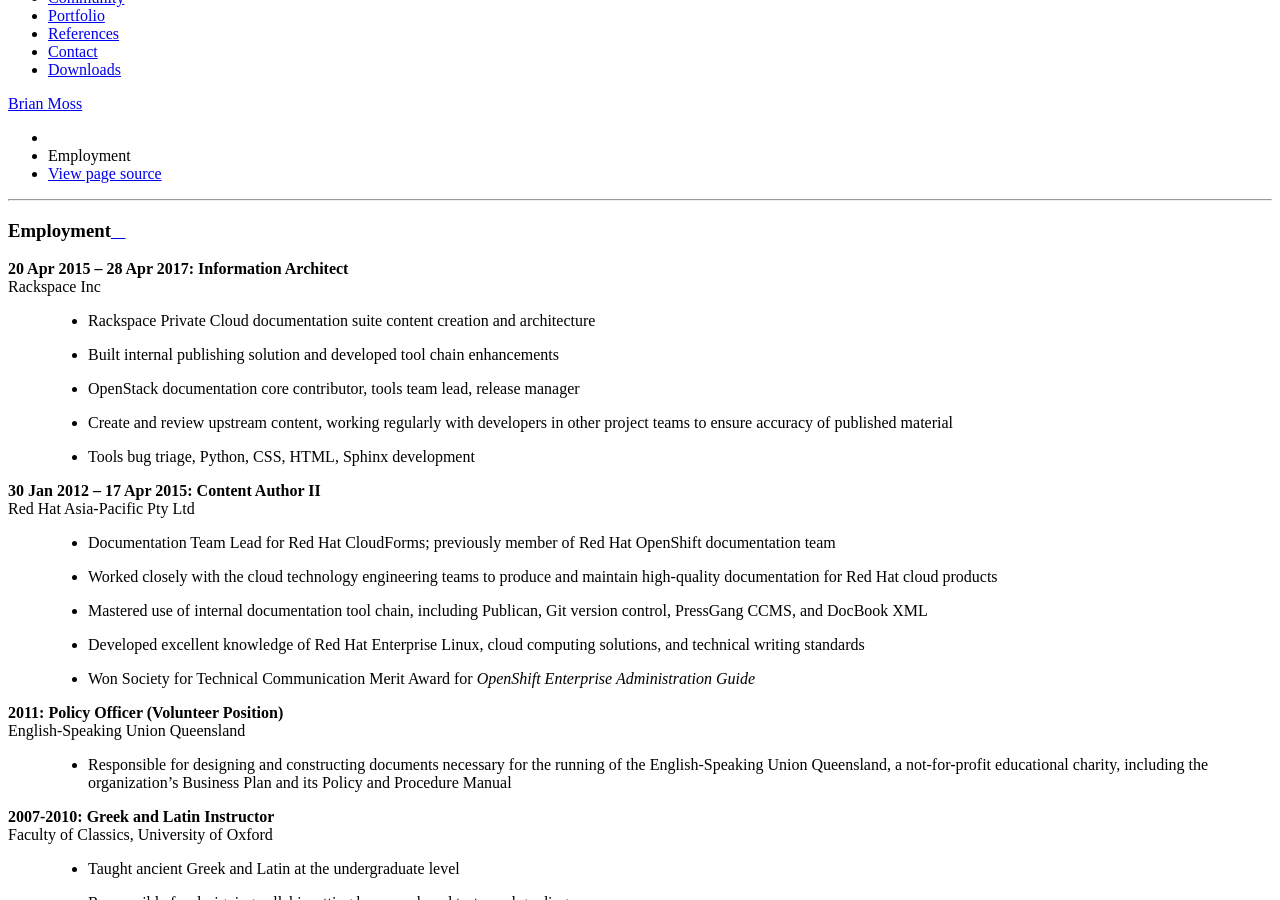
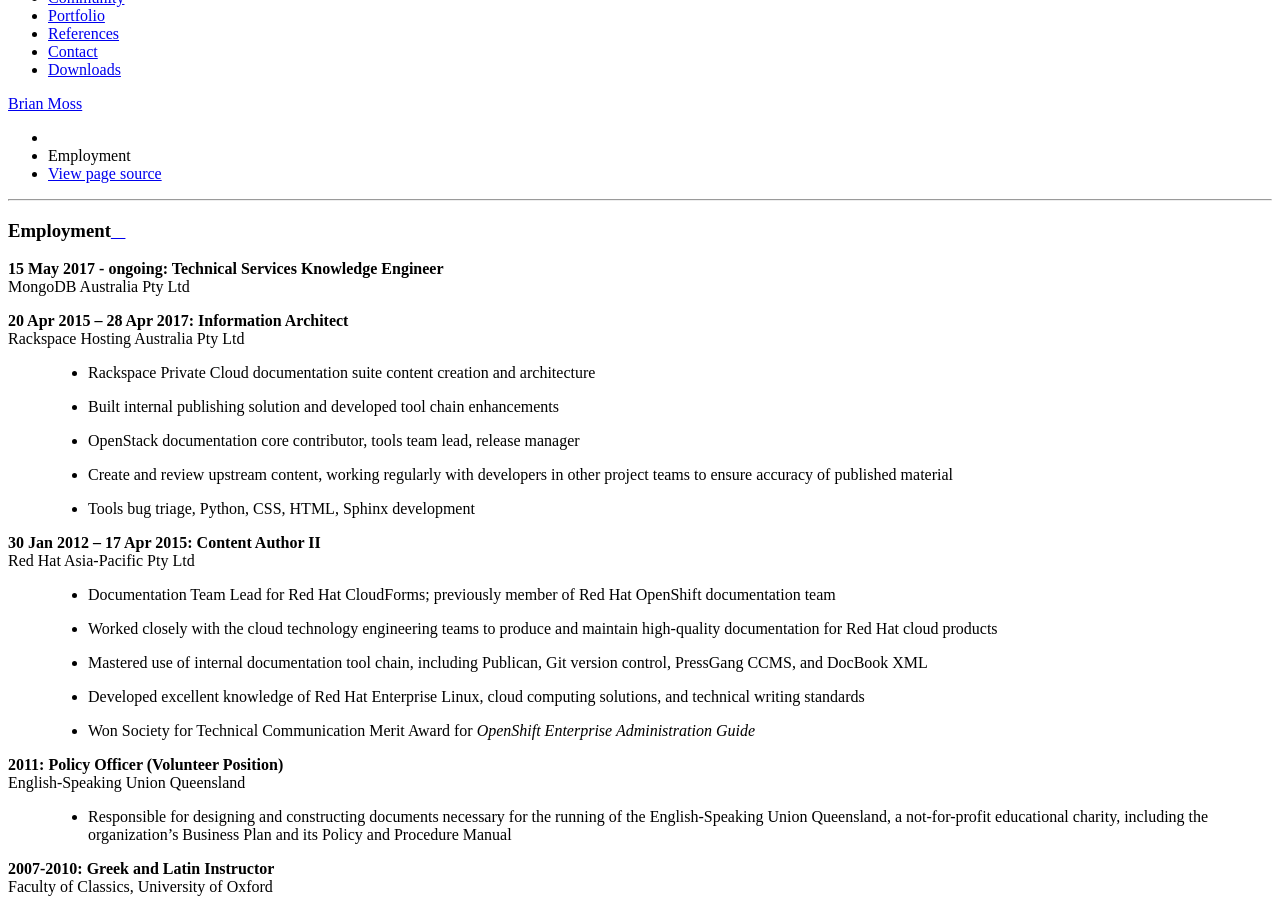
Before and after one commit to kallimachos/cv, a Sphinx documentation site: the page built from doc/employment.rst, in a window 1280 px wide and 900 px high, scrolled down 452 px. Built offline with Sphinx 7.4.7 and the Read the Docs theme 2.0.0, drawn with Linux system fonts in a browser that asks for light colours.

Commit message:
Start work at MongoDB

```diff
--- a/doc/employment.rst
+++ b/doc/employment.rst
@@ -2,8 +2,11 @@
 Employment
 ==========
 
+**15 May 2017 - ongoing: Technical Services Knowledge Engineer** |br|
+MongoDB Australia Pty Ltd
+
 **20 Apr 2015 – 28 Apr 2017: Information Architect** |br|
-Rackspace Inc
+Rackspace Hosting Australia Pty Ltd
 
    -  Rackspace Private Cloud documentation suite content creation and
       architecture
```
